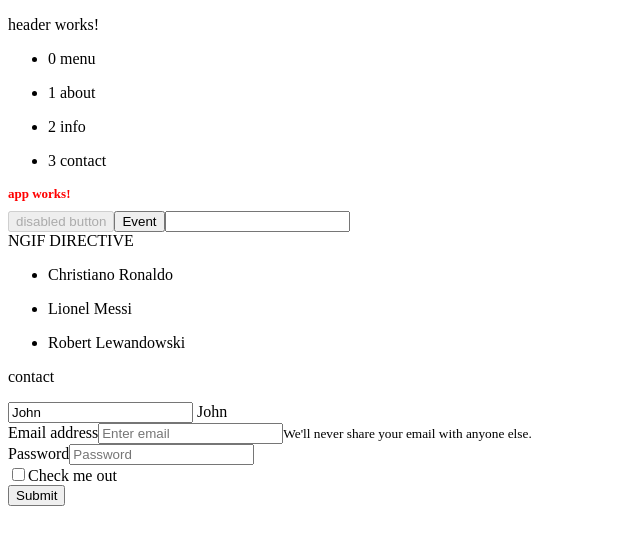
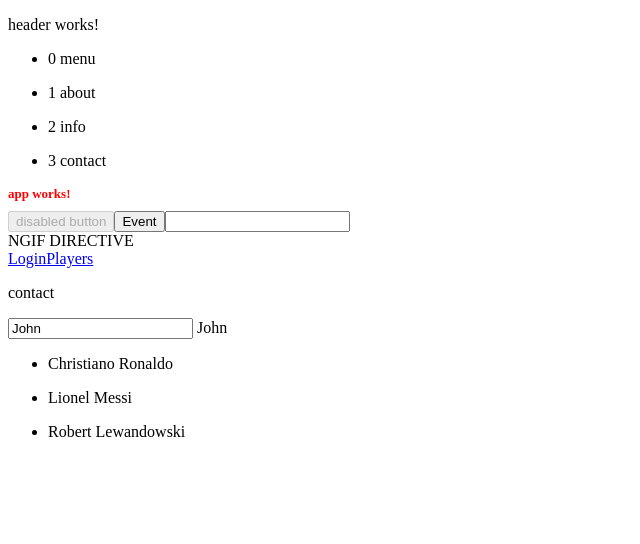
Before and after one commit to ColinFendrick/angular-fundamentals, an Angular app in the folder HelloAngular/: page /players in a window 1280 px wide. Shown: the top 544 px of the page, without its empty margins (0-640 px from the left). Built offline with nearby package versions, Linux system fonts and the light colour scheme.

Commit message:
Add basic routing

```diff
--- a/HelloAngular/src/app/app.component.html
+++ b/HelloAngular/src/app/app.component.html
@@ -10,9 +10,8 @@
 <input type="text" (input)="myMethod($event)">
 <div *ngIf="true">NGIF DIRECTIVE</div>
 
-<ul *ngFor="let player of playerList">
-  <li>{{player.name}}</li>
-</ul>
+<a routerLink="login">Login</a>
+<a routerLink="players">Players</a>
 
 <div [ngSwitch]="'contact'">
   <p *ngSwitchCase="'info'">info</p>
@@ -24,4 +23,4 @@
 <input type="text" [(ngModel)]="name">
 {{name}}
 
-<app-form></app-form>
+<router-outlet></router-outlet>
--- a/HelloAngular/src/app/app.component.ts
+++ b/HelloAngular/src/app/app.component.ts
@@ -1,5 +1,4 @@
 import { Component } from '@angular/core';
-import { FootballDataService } from './football-data.service'
 
 @Component({
   selector: 'app-root',
@@ -7,16 +6,14 @@ import { FootballDataService } from './football-data.service'
   styleUrls: ['./app.component.css']
 })
 export class AppComponent {
-  playerList: object[];
   title = 'app works!';
   disabledBtn = true;
   titleColor = 'red';
   name = 'John';
 
-  constructor(private footballData: FootballDataService) {}
+  constructor() {}
 
   ngOnInit() {
-    this.playerList = this.footballData.getPlayerList()
   }
 
   toggleTitleColor() {
--- a/HelloAngular/src/app/app.module.ts
+++ b/HelloAngular/src/app/app.module.ts
@@ -2,26 +2,41 @@ import { BrowserModule } from '@angular/platform-browser';
 import { NgModule } from '@angular/core';
 import { FormsModule, ReactiveFormsModule } from '@angular/forms';
 import { HttpModule } from '@angular/http';
+import { Routes, RouterModule } from '@angular/router';
 
 import { AppComponent } from './app.component';
 import { HeaderComponent } from './header/header.component';
 import { FsizeDirective } from './fsize.directive';
 import { FormComponent } from './form/form.component';
 import { FootballDataService } from './football-data.service';
-import { AuthService } from './auth.service'
+import { AuthService } from './auth.service';
+import { PlayersComponent } from './players/players.component';
+
+const appRoutes:Routes = [
+  {
+    path: 'login',
+    component: FormComponent
+  },
+  {
+    path: 'players',
+    component: PlayersComponent
+  }
+]
 
 @NgModule({
   declarations: [
     AppComponent,
     HeaderComponent,
     FsizeDirective,
-    FormComponent
+    FormComponent,
+    PlayersComponent
   ],
   imports: [
     BrowserModule,
     FormsModule,
     ReactiveFormsModule,
-    HttpModule
+    HttpModule,
+    RouterModule.forRoot(appRoutes)
   ],
   providers: [FootballDataService, AuthService],
   bootstrap: [AppComponent]
--- a/HelloAngular/src/app/auth.service.ts
+++ b/HelloAngular/src/app/auth.service.ts
@@ -5,7 +5,7 @@ export class AuthService {
 
   constructor() { }
 
-  isAuthorized() : boolean {
+  isAuthorized(): boolean {
     return true
   }
 }
--- /dev/null
+++ b/HelloAngular/src/app/players/players.component.html
@@ -0,0 +1,3 @@
+<ul *ngFor="let player of playerList">
+  <li>{{player.name}}</li>
+</ul>
--- /dev/null
+++ b/HelloAngular/src/app/players/players.component.ts
@@ -0,0 +1,18 @@
+import { Component, OnInit } from '@angular/core';
+import { FootballDataService } from '../football-data.service';
+
+@Component({
+  selector: 'app-players',
+  templateUrl: './players.component.html',
+  styleUrls: ['./players.component.css']
+})
+export class PlayersComponent implements OnInit {
+  playerList: object[];
+
+  constructor(private footballData: FootballDataService) { }
+
+  ngOnInit() {
+    this.playerList = this.footballData.getPlayerList()
+  }
+
+}
```
Also changed, not shown: HelloAngular/src/app/players/players.component.css (added), 1 other file (tests, documents, lock files or other folders).
